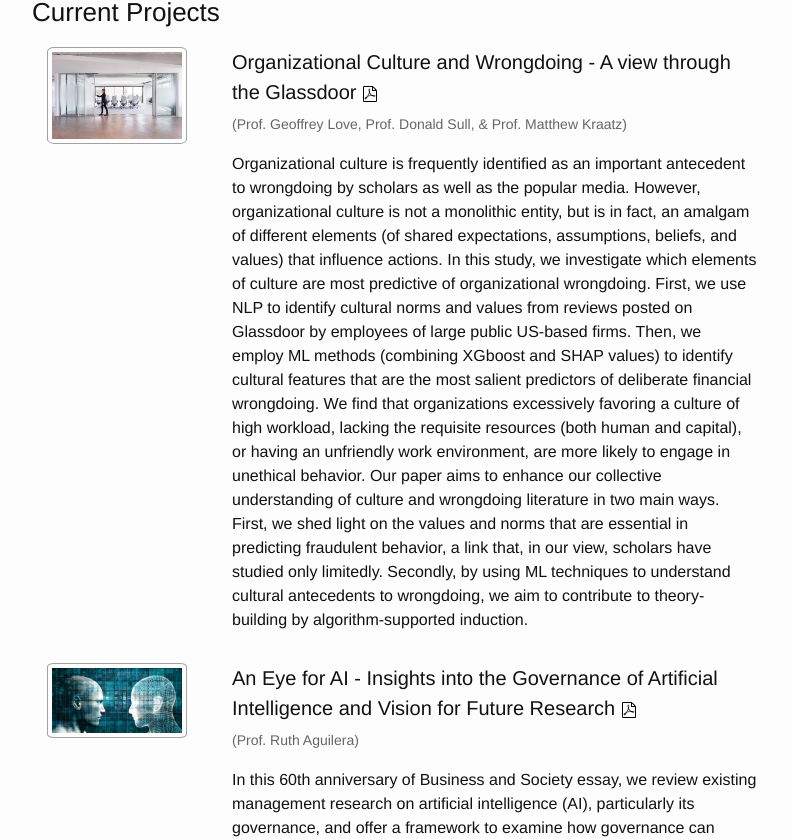
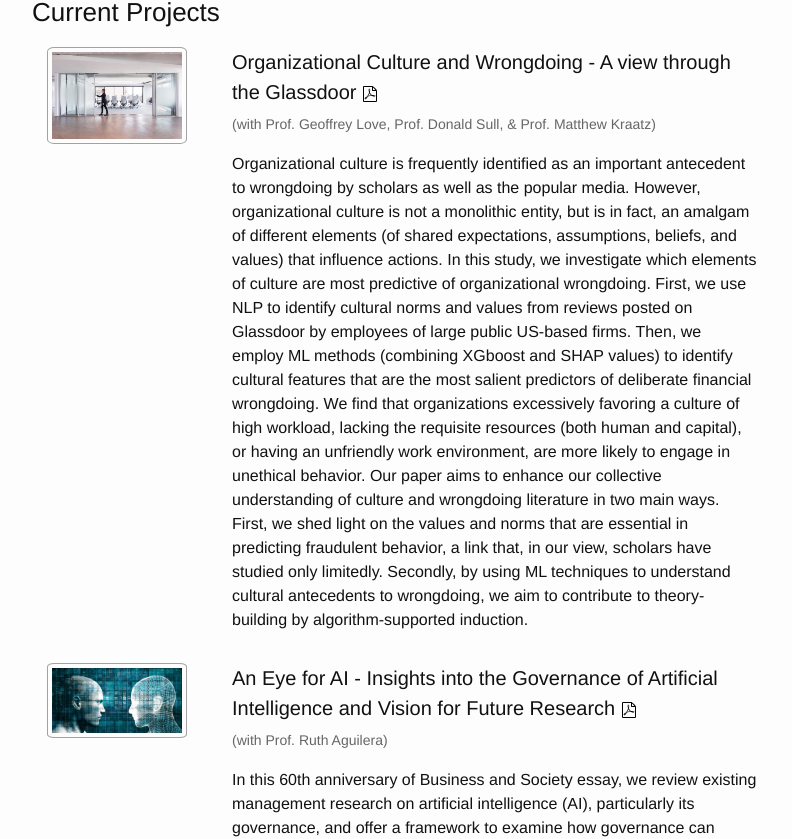
Before and after one commit to deepikachhillar/deepikachhillar.github.io, a Jekyll site: the page built from index.md, in a window 1280 px wide. Shown: the part 421-1260 px from the top of the page, without its empty margins (238-1030 px from the left). Built offline with Jekyll 4.4.1, drawn with Linux system fonts in a browser that asks for light colours.

Commit message:
Update projects.yml

```diff
--- a/_data/projects.yml
+++ b/_data/projects.yml
@@ -11,7 +11,7 @@
   link: https://deepikachhillar.github.io/resources/papers/glassdoor.pdf
 #   members: G. Love,D. Sull, M. Kraatz
 #   papers: glassdoor
-  collaborators: Prof. Geoffrey Love, Prof. Donald Sull, & Prof. Matthew Kraatz
+  collaborators: with Prof. Geoffrey Love, Prof. Donald Sull, & Prof. Matthew Kraatz
   description: Organizational culture is frequently identified as an important antecedent to wrongdoing by scholars as well as the popular media. However, organizational culture is not a monolithic entity, but is in fact, an amalgam of different elements (of shared expectations, assumptions, beliefs, and values) that influence actions. In this study, we investigate which elements of culture are most predictive of organizational wrongdoing. First, we use NLP to identify cultural norms and values from reviews posted on Glassdoor by employees of large public US-based firms. Then, we employ ML methods (combining XGboost and SHAP values) to identify cultural features that are the most salient predictors of deliberate financial wrongdoing. We find that organizations excessively favoring a culture of high workload, lacking the requisite resources (both human and capital), or having an unfriendly work environment, are more likely to engage in unethical behavior. Our paper aims to enhance our collective understanding of culture and wrongdoing literature in two main ways. First, we shed light on the values and norms that are essential in predicting fraudulent behavior, a link that, in our view, scholars have studied only limitedly. Secondly, by using ML techniques to understand cultural antecedents to wrongdoing, we aim to contribute to theory-building by algorithm-supported induction.
 
 - name: An Eye for AI - Insights into the Governance of Artificial Intelligence and Vision for Future Research
@@ -19,7 +19,7 @@
   start: 2019
 #   members: R. Aguilera
 #   papers: glassdoor
-  collaborators: Prof. Ruth Aguilera
+  collaborators: with Prof. Ruth Aguilera
   description: In this 60th anniversary of Business and Society essay, we review existing management research on artificial intelligence (AI), particularly its governance, and offer a framework to examine how governance can support sustainable AI-adoption by businesses and society. The governance of AI-powered technologies is essential and yet complex because of AI’s significant impact, where AI is redefining the legal environment, changing industry practices, creating emerging organizational forms, and giving rise to new labor and leadership responsibilities. We discuss the AI challenges studied across various research themes, highlight AI governance's role in mitigating such challenges, and propose a governance framework for bridging the management literature with this emerging yet rapidly growing research topic. We conclude by offering suggestions for future empirical research and theory-building on the governance of AI. This review contributes to the literature by elucidating how businesses and their governance may harness AI’s power without creating or amplifying societal inequalities.
 
 # - name: Just-in-Time Compilers
```
